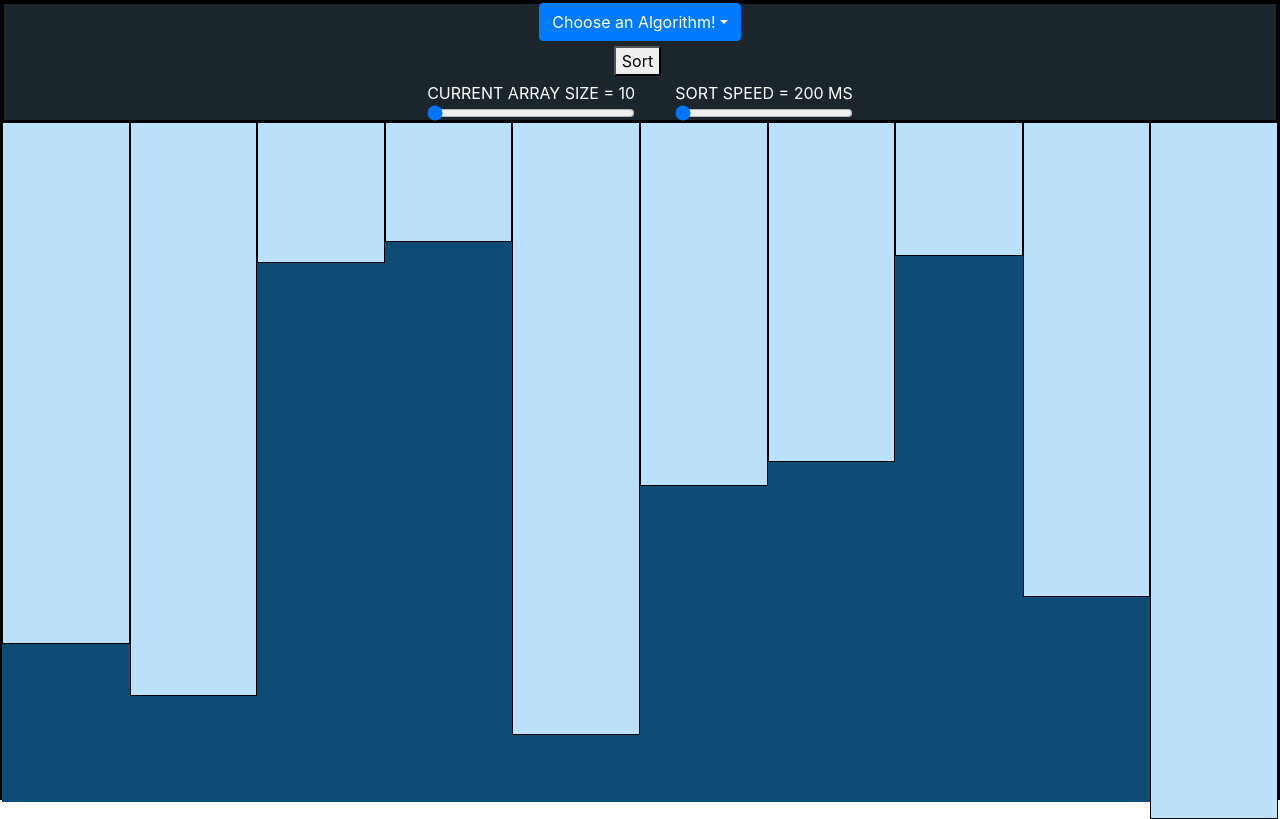
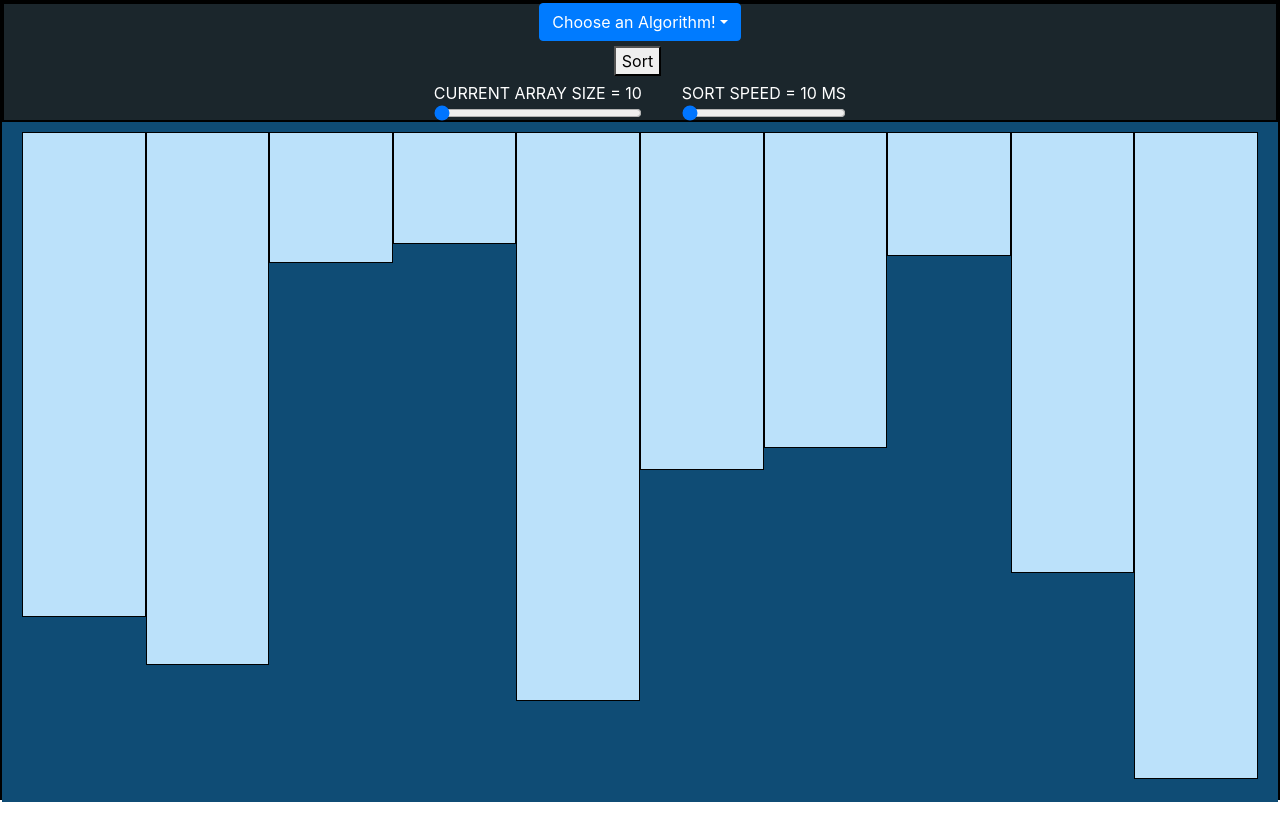
Before and after one commit to GandalfTheJava/sorting-visualizer, a React (Create React App) app: page / in a window 1280 px wide. Built offline with nearby package versions, Linux system fonts and the light colour scheme.

Commit message:
Minor styling change. Added a clause to pass the chosen algorithm from the toolbar to execute

```diff
--- a/src/components/Body/Body.css
+++ b/src/components/Body/Body.css
@@ -1,7 +1,7 @@
 .bar-containers{
     display: flex;
     height: 85vh;
-    margin-bottom: 2px;
+    padding: 10px 20px;
     flex-direction: row;
     justify-content: space-evenly;
     background-color: #0f4c75;
--- a/src/components/Toolbar/Toolbar.jsx
+++ b/src/components/Toolbar/Toolbar.jsx
@@ -15,7 +15,7 @@ class Toolbar extends Component {
         const { arraySize } = this.props.array;
         let newArray = []
         for (let i = 0; i < arraySize; i++) {
-            let randomNumber = Math.floor(Math.random() * 700) + 1;
+            let randomNumber = Math.floor(Math.random() * 650) + 1;
             newArray.push(randomNumber);
         }
         changeArrayNumbers(newArray);
@@ -53,13 +53,13 @@ class Toolbar extends Component {
                 <div className="algo-container">
                     <div className="algo-button">
                         <DropdownButton id="dropdown" title={algorithm}>
-                            <Dropdown.Item value="Bubble Sort" onClick={this.handleSort}>Bubble Sort</Dropdown.Item>
+                            <Dropdown.Item value="BubbleSort" onClick={this.handleSort}>BubbleSort</Dropdown.Item>
                             <Dropdown.Item value="Algorithm 2" onClick={this.handleSort}>Algorithm 2</Dropdown.Item>
                             <Dropdown.Item value="Algorithm 3" onClick={this.handleSort}>Algorithm 3</Dropdown.Item>
                         </DropdownButton>
                     </div>
                     <div className="control-buttons">
-                        <button onClick={() => sort((currentArray.length ? currentArray : null), sortSpeed.sortSpeed)} disabled={isRunning}>Sort</button>
+                        <button onClick={() => sort((currentArray.length ? currentArray : null), sortSpeed.sortSpeed, algorithm)} disabled={isRunning} style={{ visibility: !isRunning ? 'visible' : 'hidden' }}>Sort</button>
                         {/* <button onClick={this.reset} disabled={isRunning}>RESET!</button> */}
                     </div>
                 </div>
@@ -71,7 +71,7 @@ class Toolbar extends Component {
                     <div className="separator"></div>
                     <div className="range">
                         SORT SPEED = {`${sortSpeed.sortSpeed} MS`}
-                        <input type="range" min="200" max="1000" defaultValue={sortSpeed.sortSpeed} id="sortSpeed" onChange={this.handleChange} disabled={isRunning} />
+                        <input type="range" min="10" max="250" defaultValue={sortSpeed.sortSpeed} id="sortSpeed" onChange={this.handleChange} disabled={isRunning} />
                     </div>
                 </div>
             </div >
--- a/src/components/Toolbar/Toolbar.utils.js
+++ b/src/components/Toolbar/Toolbar.utils.js
@@ -30,10 +30,11 @@ const mapDispatchToProps = (dispatch) => ({
     setCurrentAlgorithm: algorithm => dispatch(setCurrentAlgorithm(algorithm)),
     setCurrentSorted: (newSorted) => dispatch(setCurrentSorted(newSorted)),
     changeSortSpeed: (newSpeed) => dispatch(changeSortSpeed(newSpeed)),
-    sort: (array, sortSpeed) => (
-        dispatch(setCurrentSorted([])),
-        dispatch(toggleIsRunning()),
-        BubbleSort(array, dispatch, sortSpeed)
-    )
-});
+    sort: (array, sortSpeed, algorithm) => {
+        let algo = algorithm === 'BubbleSort' ? BubbleSort : null;
+        dispatch(setCurrentSorted([]));
+        dispatch(toggleIsRunning());
+        algo(array, dispatch, sortSpeed);
+    }
+}); //End of mapDispatch
 export default connect(mapStateToProps, mapDispatchToProps)(Toolbar);
--- a/src/redux/sortSpeed/sortSpeed.reducer.js
+++ b/src/redux/sortSpeed/sortSpeed.reducer.js
@@ -1,7 +1,7 @@
 import sortSpeedActionTypes from "./sortSpeed.types";
 
 const INITIAL_STATE = {
-    sortSpeed: 200
+    sortSpeed: 10
 };
 
 const sortSpeedReducer = (state = INITIAL_STATE, action) => {
```
